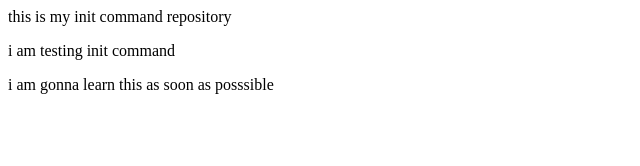
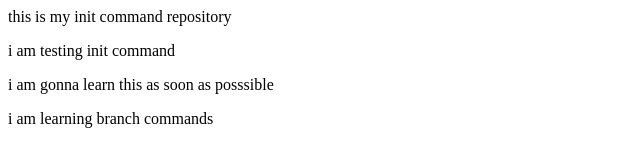
Before and after one commit to mridul-chhokkar13/lion-, a plain HTML site: page lion/index.html in a window 1280 px wide. Shown: the whole page, without its empty margins (0-640 px from the left). Drawn offline with Linux system fonts and the light colour scheme.

Commit message:
feature1

```diff
--- a/lion/index.html
+++ b/lion/index.html
@@ -1,3 +1,4 @@
 <p>this is my init command repository</p>
 <p>i am testing init command</p>
 <p>i am gonna learn this as soon as posssible</p>
+<p>i am learning branch commands</p>
```
